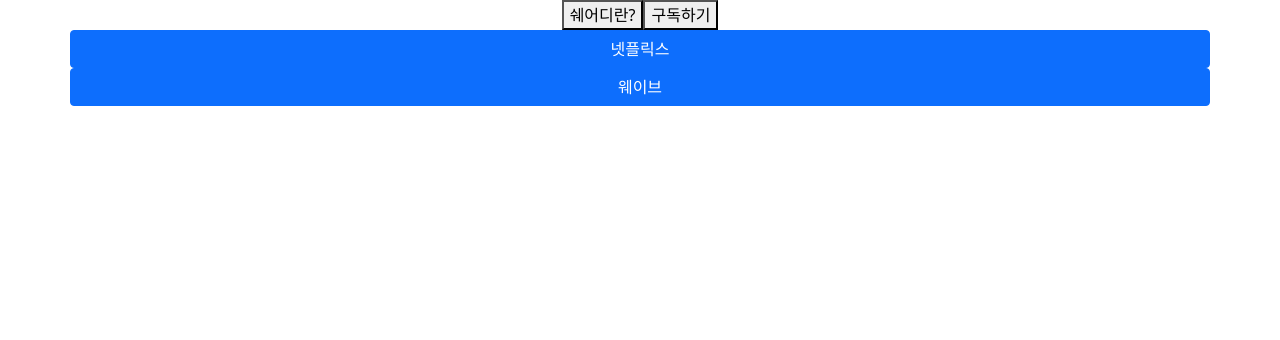
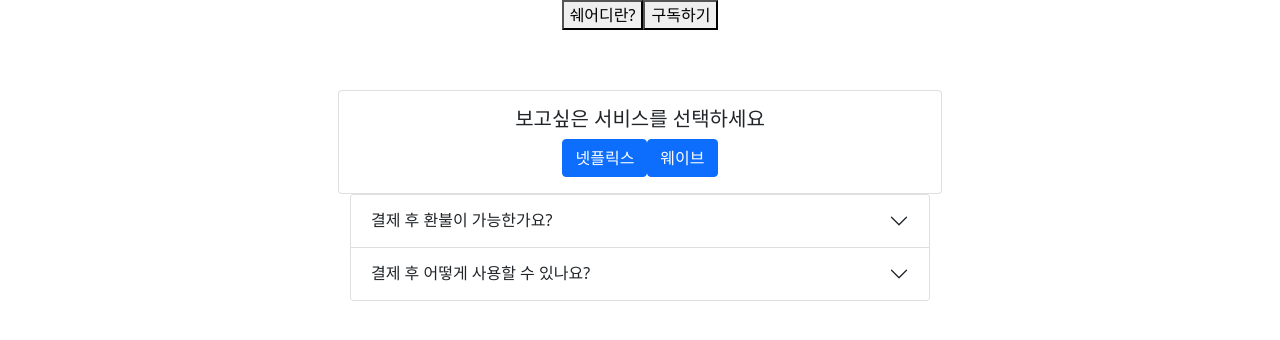
Before and after one commit to wlals2997/shareD, a React (Create React App) app: page /Select in a window 1280 px wide. Shown: the top 340 px of the page. Built offline with nearby package versions, Linux system fonts and the light colour scheme.

Commit message:
react-bootstrap style custom

```diff
--- a/package.json
+++ b/package.json
@@ -14,6 +14,7 @@
     "react-router-dom": "^6.0.2",
     "react-scripts": "4.0.3",
     "redux": "^4.1.2",
+    "styled-components": "^5.3.3",
     "web-vitals": "^1.1.2"
   },
   "scripts": {
--- /dev/null
+++ b/src/pages/Select/SelectOTT/SelectOTT.css
@@ -0,0 +1,3 @@
+.my-component{
+    background: #f0f0f0;
+}
--- a/src/pages/Select/SelectOTT/SelectOTT.js
+++ b/src/pages/Select/SelectOTT/SelectOTT.js
@@ -1,29 +1,61 @@
-import React from "react";
-import { Container,Row,Button } from "react-bootstrap";
-import {  useNavigate } from "react-router-dom";
-import  {ottService} from '../data'
-const SelectOTT=()=>{
+import React from 'react';
+import { Container, Row, Button, Card,Accordion } from 'react-bootstrap';
+import { useNavigate } from 'react-router-dom';
+import { ottService } from '../data';
+import SelectContainer from './SelectOTT.style';
+
+import styled from 'styled-components'
+
+
+
+const SelectOTT = () => {
   const navigate = useNavigate();
 
-return(
-<div>
+  return (
+    <div className='my-component'>
     <Container>
+      <SelectContainer >
         <Row>
-   {
-   Object.entries(ottService).map(function(ott,i){
-       console.log(ott)
+        <Card >
+  <Card.Body>
+            <Card.Title>보고싶은 서비스를 선택하세요</Card.Title>
+            {Object.entries(ottService).map(function (ott, i) {
+              console.log(ott);
               //    let object=Object.entries(ottService);
               //    console.log(object);
               return (
-        <Button key={i} onClick={()=>{navigate('/select/date')}}>{ott[1].title}</Button>
-       )
-   })
+                <Button
+                  key={i}
+                  onClick={() => {
+                    navigate('/select/date');
+                  }}
+                >
+                  {ott[1].title}
+                </Button>
+              );
+            })}
+          </Card.Body>
+          </Card>
+        </Row>
 
-   }
-
-  </Row>
+        <Accordion>
+  <Accordion.Item eventKey="0">
+    <Accordion.Header>결제 후 환불이 가능한가요?</Accordion.Header>
+    <Accordion.Body>
+      환불하지마
+    </Accordion.Body>
+  </Accordion.Item>
+  <Accordion.Item eventKey="1">
+    <Accordion.Header>결제 후 어떻게 사용할 수 있나요?</Accordion.Header>
+    <Accordion.Body>
+      저희 쉐어디 마이페이지에서 아이디, 비밀번호를 확인하신 후 구독하신 OTT서비스를 통해
+      로그인하시면 바로 사용가능합니다.
+    </Accordion.Body>
+  </Accordion.Item>
+</Accordion>
+      </SelectContainer>
     </Container>
     </div>
-)
-}
+  );
+};
 export default SelectOTT;
--- a/src/pages/Select/SelectOTT/SelectOTT.style.js
+++ b/src/pages/Select/SelectOTT/SelectOTT.style.js
@@ -2,17 +2,26 @@
 
 import * as BootStrap from 'react-bootstrap';
 
-const OTTCard = styled(BootStrap.Card)`
-  margin-top: 50px;
-  background: #f0f0f0;
+
+
+const SelectContainer= styled(BootStrap.Container)
+`background:white ;
+max-width:640px;
+width:100%;
+padding:10px 30px;
+margin-top:50px
 `;
-const Body = styled(BootStrap.Card.Body)`
-  background: red;
-`;
-const Title = styled(BootStrap.Card.Title)`
-  background: red;
-`;
+//  const SelectCard = styled(BootStrap.Card)`
+// //   margin-top: 50px;
+// //   background: #f0f0f0;
+// // `;
+// const Body = styled(BootStrap.Card.Body)`
+//   background: red;
+// `;
+ const SelectTitle = styled(BootStrap.Card.Title)`
+  font-weight:700;
+ `;
 
-export default OTTCard;
+export default SelectContainer;
 
-export { Title, Body };
+// export { Container };
```
Also changed, not shown: src/pages/Select/index.js (deleted, +0 -19 lines), 1 other file (tests, documents, lock files or other folders). Lines whose indentation alone changed are shown as unchanged.
